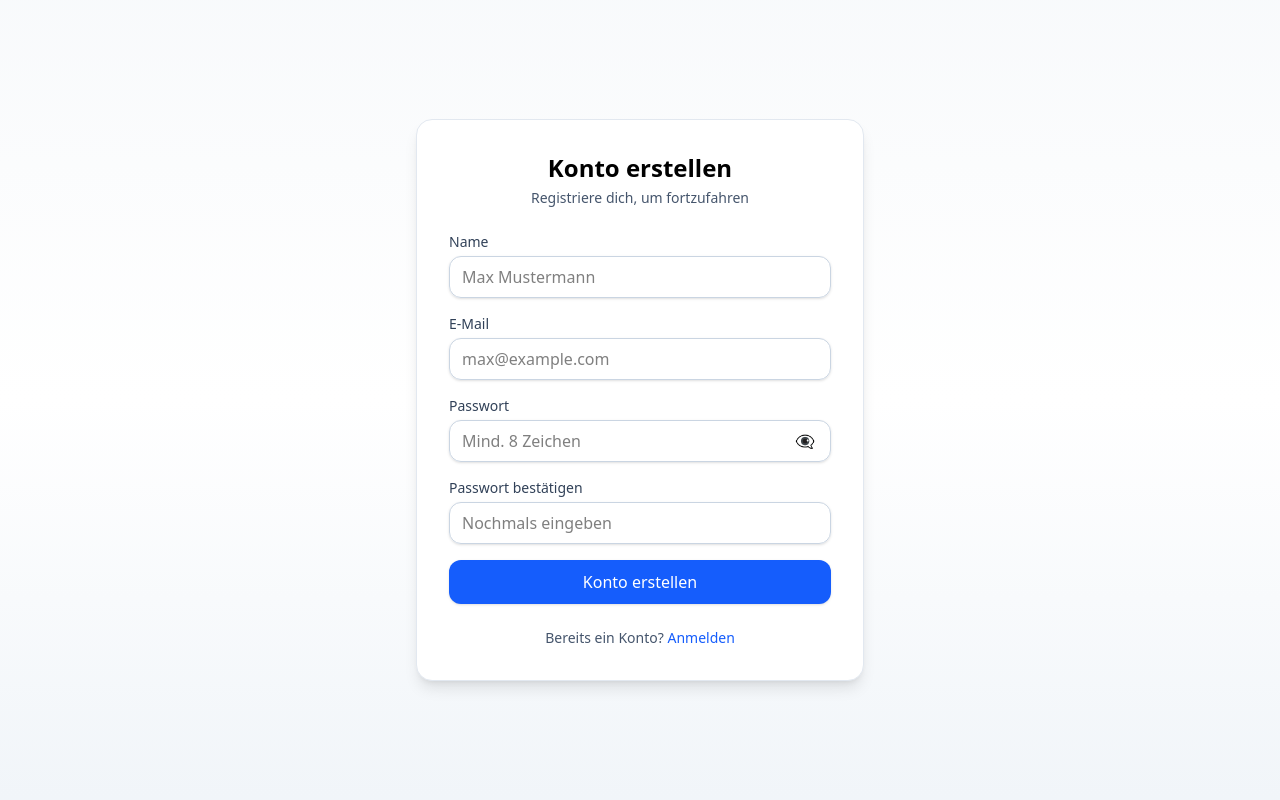
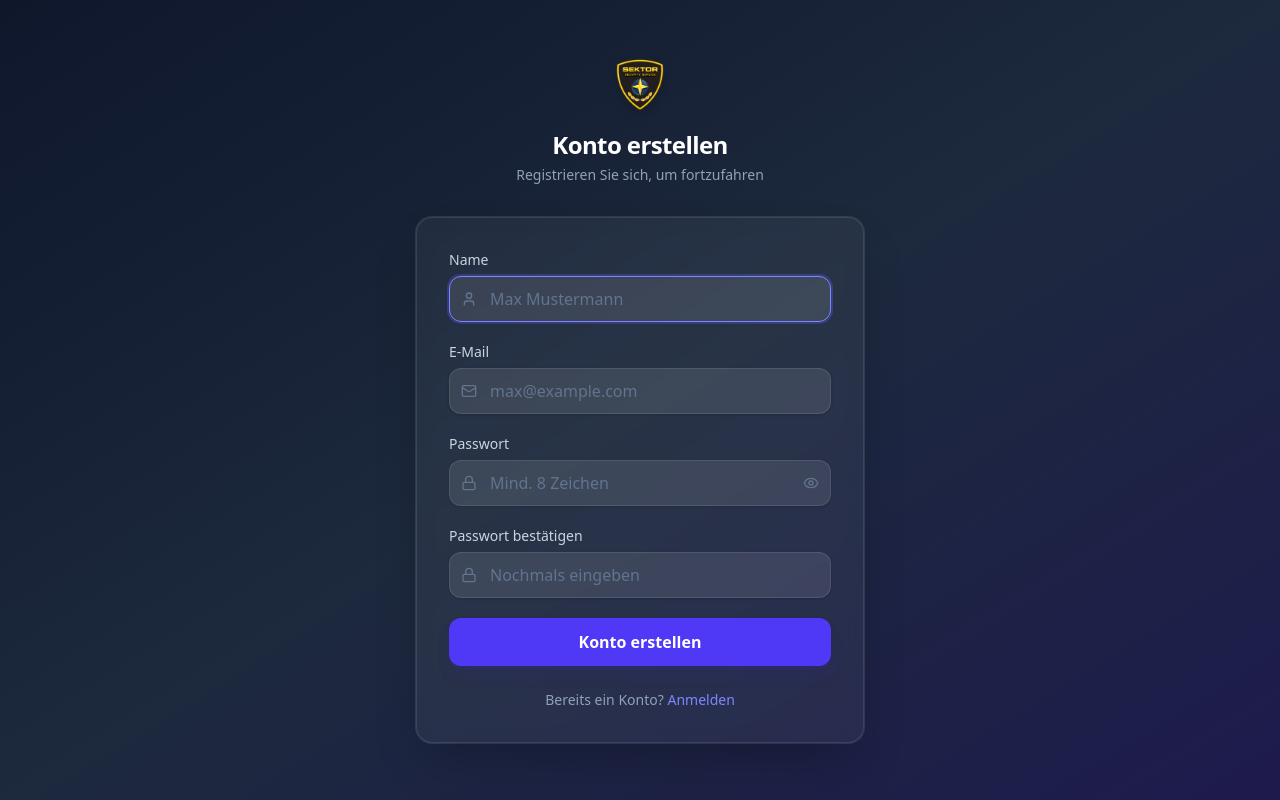
Before and after one commit to deki84/sektor3d, a Next.js app: page /register in a window 1280 px wide. Built offline with nearby package versions, Linux system fonts and the light colour scheme.

Commit message:
ui: Login & Register - dunkles Design, Lucide Icons

```diff
--- a/src/app/login/page.tsx
+++ b/src/app/login/page.tsx
@@ -2,16 +2,14 @@
 
 import { useState } from 'react'
 import { useRouter, useSearchParams } from 'next/navigation'
+import { Eye, EyeOff, Loader2, Lock, Mail } from 'lucide-react'
 
+// ─── Spinner-Komponente ──────────────────────────────────────────────────────
 function Spinner() {
-  return (
-    <svg className="h-5 w-5 animate-spin" viewBox="0 0 24 24" fill="none" aria-hidden="true">
-      <circle className="opacity-25" cx="12" cy="12" r="10" stroke="currentColor" strokeWidth="4" />
-      <path className="opacity-75" fill="currentColor" d="M4 12a8 8 0 018-8v4a4 4 0 00-4 4H4z" />
-    </svg>
-  )
+  return <Loader2 className="h-5 w-5 animate-spin" aria-hidden="true" />
 }
 
+// ─── Login-Seite ─────────────────────────────────────────────────────────────
 export default function LoginPage() {
   const router = useRouter()
   const search = useSearchParams()
@@ -36,6 +34,7 @@ export default function LoginPage() {
         password: password,
       }
 
+      // Login-Request an die API-Route
       const res = await fetch('/api/login', {
         method: 'POST',
         headers: { 'Content-Type': 'application/json' },
@@ -48,7 +47,7 @@ export default function LoginPage() {
         return
       }
 
-      // robustere Fehlermeldung (JSON oder Text!)
+      // Robuste Fehlerbehandlung – JSON oder Plain Text
       let data: any = {}
       try {
         data = await res.clone().json()
@@ -56,15 +55,14 @@ export default function LoginPage() {
         data = await res.text()
       }
 
+      // Unbekannter User → zur Registrierung weiterleiten
       if (
         (res.status === 401 || res.status === 404) &&
         typeof data === 'object' &&
         data?.reason === 'user-not-found'
       ) {
         router.replace(
-          `/register?email=${encodeURIComponent(payload.email)}&next=${encodeURIComponent(
-            nextUrl,
-          )}`,
+          `/register?email=${encodeURIComponent(payload.email)}&next=${encodeURIComponent(nextUrl)}`,
         )
         return
       }
@@ -80,26 +78,33 @@ export default function LoginPage() {
   const canSubmit = email.trim() !== '' && password !== '' && !loading
 
   return (
-    <div className="min-h-screen flex items-center justify-center bg-white px-4">
+    // Hintergrund: dunkler Verlauf, passend zum 3D-Thema
+    <div className="min-h-screen flex items-center justify-center bg-gradient-to-br from-slate-900 via-slate-800 to-indigo-950 px-4">
+      {/* Glassmorphism-Karte */}
       <div className="w-full max-w-md">
+
+        {/* Logo & Begrüßung */}
         <div className="mb-8 text-center">
-          <div className="mx-auto mb-3 flex items-center justify-center">
-            <img src="./logo.png" alt="Logo" className="h-12 w-auto" />
+          <div className="mx-auto mb-4 flex items-center justify-center">
+            <img src="./logo.png" alt="Sektor3D Logo" className="h-14 w-auto drop-shadow-lg" />
           </div>
-          <h1 className="text-2xl font-semibold tracking-tight">Anmelden</h1>
-          <p className="mt-1 text-sm text-slate-600">
-            Willkommen zurück bei Sektor Sicherheitsdienst
-          </p>
+          <h1 className="text-2xl font-bold text-white tracking-tight">Willkommen zurück</h1>
+          <p className="mt-1 text-sm text-slate-400">Melden Sie sich bei Sektor Sicherheitsdienst an</p>
         </div>
 
-        <div className="rounded-2xl border border-slate-200 bg-white p-6 shadow-sm ring-1 ring-black/5">
-          <form className="space-y-4" onSubmit={onSubmit} aria-busy={loading}>
+        {/* Formular-Karte */}
+        <div className="rounded-2xl border border-white/10 bg-white/5 p-8 shadow-2xl backdrop-blur-sm ring-1 ring-white/10">
+          <form className="space-y-5" onSubmit={onSubmit} aria-busy={loading}>
+
+            {/* E-Mail Feld */}
             <div>
-              <label className="mb-1 block text-sm font-medium text-slate-700">E-Mail</label>
+              <label className="mb-1.5 block text-sm font-medium text-slate-300">E-Mail</label>
+              <div className="relative">
+                <Mail className="absolute left-3 top-1/2 -translate-y-1/2 h-4 w-4 text-slate-500" />
                 <input
                   type="email"
                   autoComplete="email"
-                className="w-full rounded-xl border border-slate-300 px-3 py-2 shadow-sm outline-none transition focus:border-indigo-500 focus:ring-2 focus:ring-indigo-200"
+                  className="w-full rounded-xl border border-white/10 bg-white/10 pl-10 pr-4 py-2.5 text-white placeholder:text-slate-500 shadow-sm outline-none transition focus:border-indigo-400 focus:ring-2 focus:ring-indigo-500/30"
                   value={email}
                   onChange={(e) => setEmail(e.target.value)}
                   placeholder="max@example.com"
@@ -107,58 +112,60 @@ export default function LoginPage() {
                   autoFocus
                 />
               </div>
+            </div>
 
+            {/* Passwort Feld */}
             <div>
-              <label className="mb-1 block text-sm font-medium text-slate-700">Passwort</label>
+              <label className="mb-1.5 block text-sm font-medium text-slate-300">Passwort</label>
               <div className="relative">
+                <Lock className="absolute left-3 top-1/2 -translate-y-1/2 h-4 w-4 text-slate-500" />
                 <input
                   type={showPw ? 'text' : 'password'}
                   autoComplete="current-password"
-                  className="w-full rounded-xl border border-slate-300 px-3 py-2 pr-10 shadow-sm outline-none transition focus:border-indigo-500 focus:ring-2 focus:ring-indigo-200"
+                  className="w-full rounded-xl border border-white/10 bg-white/10 pl-10 pr-11 py-2.5 text-white placeholder:text-slate-500 shadow-sm outline-none transition focus:border-indigo-400 focus:ring-2 focus:ring-indigo-500/30"
                   value={password}
                   onChange={(e) => setPassword(e.target.value)}
                   placeholder="••••••••"
                   required
                   aria-invalid={!!error}
                 />
+                {/* Passwort ein-/ausblenden */}
                 <button
                   type="button"
-                  className="absolute inset-y-0 right-2 grid place-items-center rounded-md px-2 text-slate-500 hover:text-slate-700"
+                  className="absolute inset-y-0 right-3 flex items-center text-slate-500 hover:text-slate-300 transition"
                   onClick={() => setShowPw((v) => !v)}
                   aria-label={showPw ? 'Passwort verbergen' : 'Passwort anzeigen'}
                   aria-pressed={showPw}
                 >
-                  {showPw ? '👁️' : '👁️‍🗨️'}
+                  {showPw ? <EyeOff className="h-4 w-4" /> : <Eye className="h-4 w-4" />}
                 </button>
-              </div>
-              <div className="mt-2 text-right">
-                <a href="/forgot-password" className="text-xs text-slate-600 hover:underline"></a>
               </div>
             </div>
 
+            {/* Fehlermeldung */}
             {error && (
-              <div className="rounded-lg border border-red-200 bg-red-50 px-3 py-2 text-sm text-red-700">
+              <div className="rounded-xl border border-red-500/30 bg-red-500/10 px-4 py-3 text-sm text-red-400">
                 {error}
               </div>
             )}
 
+            {/* Submit-Button */}
             <button
               type="submit"
               disabled={!canSubmit}
-              className="inline-flex w-full items-center justify-center gap-2 rounded-xl bg-blue-600 px-4 py-2.5 font-medium text-white shadow-sm transition hover:opacity-95 disabled:opacity-60"
+              className="inline-flex w-full items-center justify-center gap-2 rounded-xl bg-indigo-600 px-4 py-3 font-semibold text-white shadow-lg shadow-indigo-900/30 transition hover:bg-indigo-500 disabled:opacity-50 disabled:cursor-not-allowed"
             >
               {loading && <Spinner />}
               <span>{loading ? 'Wird angemeldet…' : 'Anmelden'}</span>
             </button>
           </form>
 
-          <div className="mt-4 text-center text-sm text-slate-600">
+          {/* Link zur Registrierung */}
+          <div className="mt-6 text-center text-sm text-slate-400">
             Kein Konto?{' '}
             <a
-              className="font-medium text-blue-600 underline-offset-4 hover:underline"
-              href={`/register?email=${encodeURIComponent(
-                email.trim().toLowerCase() || '',
-              )}&next=${encodeURIComponent(nextUrl)}`}
+              className="font-medium text-indigo-400 hover:text-indigo-300 underline-offset-4 hover:underline transition"
+              href={`/register?email=${encodeURIComponent(email.trim().toLowerCase() || '')}&next=${encodeURIComponent(nextUrl)}`}
             >
               Jetzt registrieren
             </a>
--- a/src/app/register/page.tsx
+++ b/src/app/register/page.tsx
@@ -2,21 +2,14 @@
 
 import { useState } from 'react'
 import { useRouter, useSearchParams } from 'next/navigation'
+import { Eye, EyeOff, Loader2, Lock, Mail, User } from 'lucide-react'
 
+// ─── Spinner-Komponente ──────────────────────────────────────────────────────
 function Spinner() {
-  return (
-    <svg
-      className="h-5 w-5 animate-spin text-white"
-      xmlns="http://www.w3.org/2000/svg"
-      fill="none"
-      viewBox="0 0 24 24"
-    >
-      <circle className="opacity-25" cx="12" cy="12" r="10" stroke="currentColor" strokeWidth="4" />
-      <path className="opacity-75" fill="currentColor" d="M4 12a8 8 0 018-8v4a4 4 0 00-4 4H4z" />
-    </svg>
-  )
+  return <Loader2 className="h-5 w-5 animate-spin" aria-hidden="true" />
 }
 
+// ─── Registrierungs-Seite ─────────────────────────────────────────────────────
 export default function RegisterPage() {
   const router = useRouter()
   const search = useSearchParams()
@@ -36,6 +29,7 @@ export default function RegisterPage() {
     e.preventDefault()
     setError(null)
 
+    // Passwort-Validierung vor dem Request
     if (password.length < 8) {
       setError('Das Passwort muss mindestens 8 Zeichen lang sein.')
       return
@@ -47,7 +41,7 @@ export default function RegisterPage() {
 
     setLoading(true)
     try {
-      // 1) User anlegen!
+      // 1) Neuen User anlegen
       const reg = await fetch('/api/auth/register', {
         method: 'POST',
         headers: { 'Content-Type': 'application/json' },
@@ -61,7 +55,7 @@ export default function RegisterPage() {
         return
       }
 
-      // 2) Auto-Login
+      // 2) Auto-Login nach erfolgreicher Registrierung
       const login = await fetch('/api/auth/login', {
         method: 'POST',
         headers: { 'Content-Type': 'application/json' },
@@ -71,6 +65,7 @@ export default function RegisterPage() {
       if (login.ok) {
         router.replace(nextUrl)
       } else {
+        // Fallback: zur Login-Seite mit vorgefüllter E-Mail
         router.replace(
           `/login?email=${encodeURIComponent(email)}&next=${encodeURIComponent(nextUrl)}`,
         )
@@ -82,68 +77,91 @@ export default function RegisterPage() {
   }
 
   return (
-    <div className="flex min-h-screen items-center justify-center bg-gradient-to-b from-slate-50 via-white to-slate-100 px-4">
-      <div className="w-full max-w-md rounded-2xl border border-slate-200 bg-white p-8 shadow-lg">
-        <div className="mb-6 text-center">
-          <h1 className="text-2xl font-semibold">Konto erstellen</h1>
-          <p className="mt-1 text-sm text-slate-600">Registriere dich, um fortzufahren</p>
+    // Hintergrund: dunkler Verlauf, konsistent mit Login-Seite
+    <div className="min-h-screen flex items-center justify-center bg-gradient-to-br from-slate-900 via-slate-800 to-indigo-950 px-4 py-8">
+      <div className="w-full max-w-md">
+
+        {/* Logo & Überschrift */}
+        <div className="mb-8 text-center">
+          <div className="mx-auto mb-4 flex items-center justify-center">
+            <img src="./logo.png" alt="Sektor3D Logo" className="h-14 w-auto drop-shadow-lg" />
+          </div>
+          <h1 className="text-2xl font-bold text-white tracking-tight">Konto erstellen</h1>
+          <p className="mt-1 text-sm text-slate-400">Registrieren Sie sich, um fortzufahren</p>
         </div>
 
-        <form onSubmit={onSubmit} className="space-y-4">
+        {/* Formular-Karte */}
+        <div className="rounded-2xl border border-white/10 bg-white/5 p-8 shadow-2xl backdrop-blur-sm ring-1 ring-white/10">
+          <form onSubmit={onSubmit} className="space-y-5">
+
+            {/* Name Feld */}
             <div>
-            <label className="mb-1 block text-sm font-medium text-slate-700">Name</label>
+              <label className="mb-1.5 block text-sm font-medium text-slate-300">Name</label>
+              <div className="relative">
+                <User className="absolute left-3 top-1/2 -translate-y-1/2 h-4 w-4 text-slate-500" />
                 <input
-              className="w-full rounded-xl border border-slate-300 px-3 py-2 shadow-sm outline-none focus:border-indigo-500 focus:ring-2 focus:ring-indigo-200"
+                  className="w-full rounded-xl border border-white/10 bg-white/10 pl-10 pr-4 py-2.5 text-white placeholder:text-slate-500 shadow-sm outline-none transition focus:border-indigo-400 focus:ring-2 focus:ring-indigo-500/30"
                   value={name}
                   onChange={(e) => setName(e.target.value)}
                   placeholder="Max Mustermann"
                   required
+                  autoFocus
                 />
               </div>
+            </div>
 
+            {/* E-Mail Feld */}
             <div>
-            <label className="mb-1 block text-sm font-medium text-slate-700">E-Mail</label>
+              <label className="mb-1.5 block text-sm font-medium text-slate-300">E-Mail</label>
+              <div className="relative">
+                <Mail className="absolute left-3 top-1/2 -translate-y-1/2 h-4 w-4 text-slate-500" />
                 <input
                   type="email"
-              className="w-full rounded-xl border border-slate-300 px-3 py-2 shadow-sm outline-none focus:border-indigo-500 focus:ring-2 focus:ring-indigo-200"
+                  className="w-full rounded-xl border border-white/10 bg-white/10 pl-10 pr-4 py-2.5 text-white placeholder:text-slate-500 shadow-sm outline-none transition focus:border-indigo-400 focus:ring-2 focus:ring-indigo-500/30"
                   value={email}
                   onChange={(e) => setEmail(e.target.value)}
                   placeholder="max@example.com"
                   required
                 />
               </div>
+            </div>
 
+            {/* Passwort Feld */}
             <div>
-            <label className="mb-1 block text-sm font-medium text-slate-700">Passwort</label>
+              <label className="mb-1.5 block text-sm font-medium text-slate-300">Passwort</label>
               <div className="relative">
+                <Lock className="absolute left-3 top-1/2 -translate-y-1/2 h-4 w-4 text-slate-500" />
                 <input
                   type={showPw ? 'text' : 'password'}
-                className="w-full rounded-xl border border-slate-300 px-3 py-2 pr-10 shadow-sm outline-none focus:border-indigo-500 focus:ring-2 focus:ring-indigo-200"
+                  className="w-full rounded-xl border border-white/10 bg-white/10 pl-10 pr-11 py-2.5 text-white placeholder:text-slate-500 shadow-sm outline-none transition focus:border-indigo-400 focus:ring-2 focus:ring-indigo-500/30"
                   value={password}
                   onChange={(e) => setPassword(e.target.value)}
                   placeholder="Mind. 8 Zeichen"
                   minLength={8}
                   required
                 />
+                {/* Passwort ein-/ausblenden */}
                 <button
                   type="button"
-                className="absolute inset-y-0 right-2 grid place-items-center rounded-md px-2 text-slate-500 hover:text-slate-700"
+                  className="absolute inset-y-0 right-3 flex items-center text-slate-500 hover:text-slate-300 transition"
                   onClick={() => setShowPw((v) => !v)}
                   aria-label="Passwort anzeigen"
-                title="Passwort anzeigen"
                 >
-                {showPw ? '👁️' : '👁️‍🗨️'}
+                  {showPw ? <EyeOff className="h-4 w-4" /> : <Eye className="h-4 w-4" />}
                 </button>
               </div>
             </div>
 
+            {/* Passwort bestätigen */}
             <div>
-            <label className="mb-1 block text-sm font-medium text-slate-700">
+              <label className="mb-1.5 block text-sm font-medium text-slate-300">
                 Passwort bestätigen
               </label>
+              <div className="relative">
+                <Lock className="absolute left-3 top-1/2 -translate-y-1/2 h-4 w-4 text-slate-500" />
                 <input
                   type={showPw ? 'text' : 'password'}
-              className="w-full rounded-xl border border-slate-300 px-3 py-2 shadow-sm outline-none focus:border-indigo-500 focus:ring-2 focus:ring-indigo-200"
+                  className="w-full rounded-xl border border-white/10 bg-white/10 pl-10 pr-4 py-2.5 text-white placeholder:text-slate-500 shadow-sm outline-none transition focus:border-indigo-400 focus:ring-2 focus:ring-indigo-500/30"
                   value={confirm}
                   onChange={(e) => setConfirm(e.target.value)}
                   placeholder="Nochmals eingeben"
@@ -151,33 +169,38 @@ export default function RegisterPage() {
                   required
                 />
               </div>
+            </div>
 
+            {/* Fehlermeldung */}
             {error && (
-            <div className="rounded-lg border border-red-200 bg-red-50 px-3 py-2 text-sm text-red-700">
+              <div className="rounded-xl border border-red-500/30 bg-red-500/10 px-4 py-3 text-sm text-red-400">
                 {error}
               </div>
             )}
 
+            {/* Submit-Button */}
             <button
               type="submit"
               disabled={loading}
-            className="inline-flex w-full items-center justify-center gap-2 rounded-xl bg-blue-600 px-4 py-2.5 font-medium text-white shadow-sm transition hover:opacity-90 disabled:opacity-60"
+              className="inline-flex w-full items-center justify-center gap-2 rounded-xl bg-indigo-600 px-4 py-3 font-semibold text-white shadow-lg shadow-indigo-900/30 transition hover:bg-indigo-500 disabled:opacity-50 disabled:cursor-not-allowed"
             >
               {loading && <Spinner />}
               <span>{loading ? 'Wird erstellt…' : 'Konto erstellen'}</span>
             </button>
           </form>
 
-        <div className="mt-6 text-center text-sm text-slate-600">
+          {/* Link zur Login-Seite */}
+          <div className="mt-6 text-center text-sm text-slate-400">
             Bereits ein Konto?{' '}
             <a
               href={`/login?email=${encodeURIComponent(email || '')}&next=${encodeURIComponent(nextUrl)}`}
-            className="font-medium text-blue-600 hover:underline"
+              className="font-medium text-indigo-400 hover:text-indigo-300 underline-offset-4 hover:underline transition"
             >
               Anmelden
             </a>
           </div>
         </div>
       </div>
+    </div>
   )
 }
```
Lines whose indentation alone changed are shown as unchanged.
